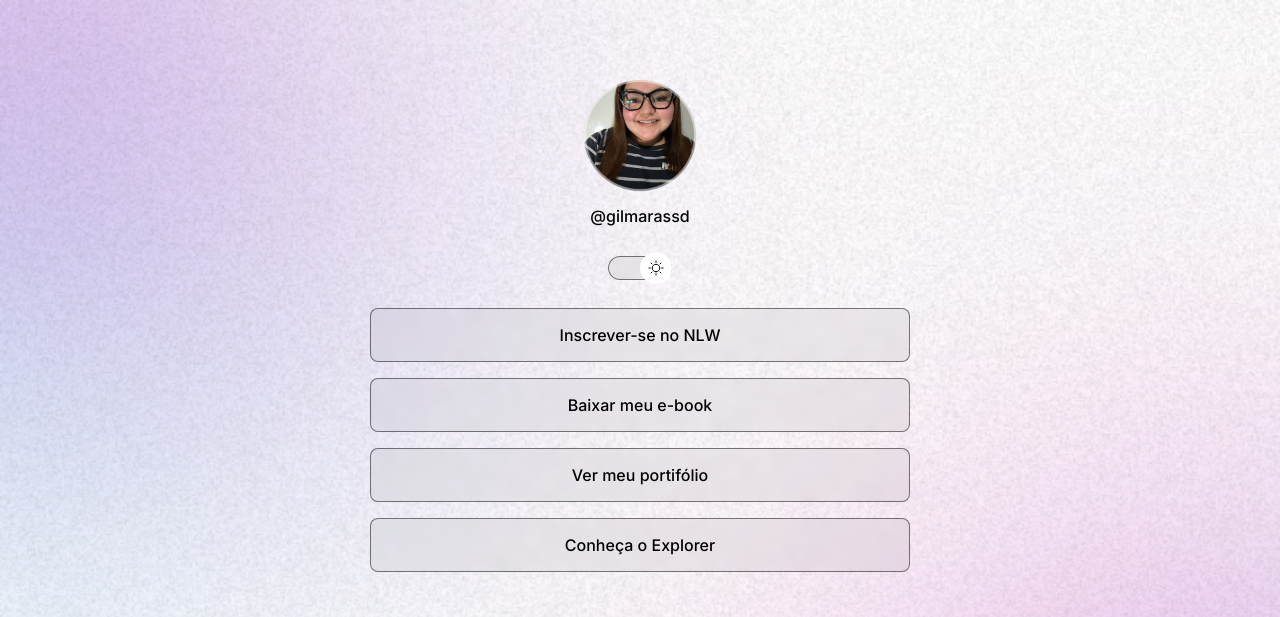
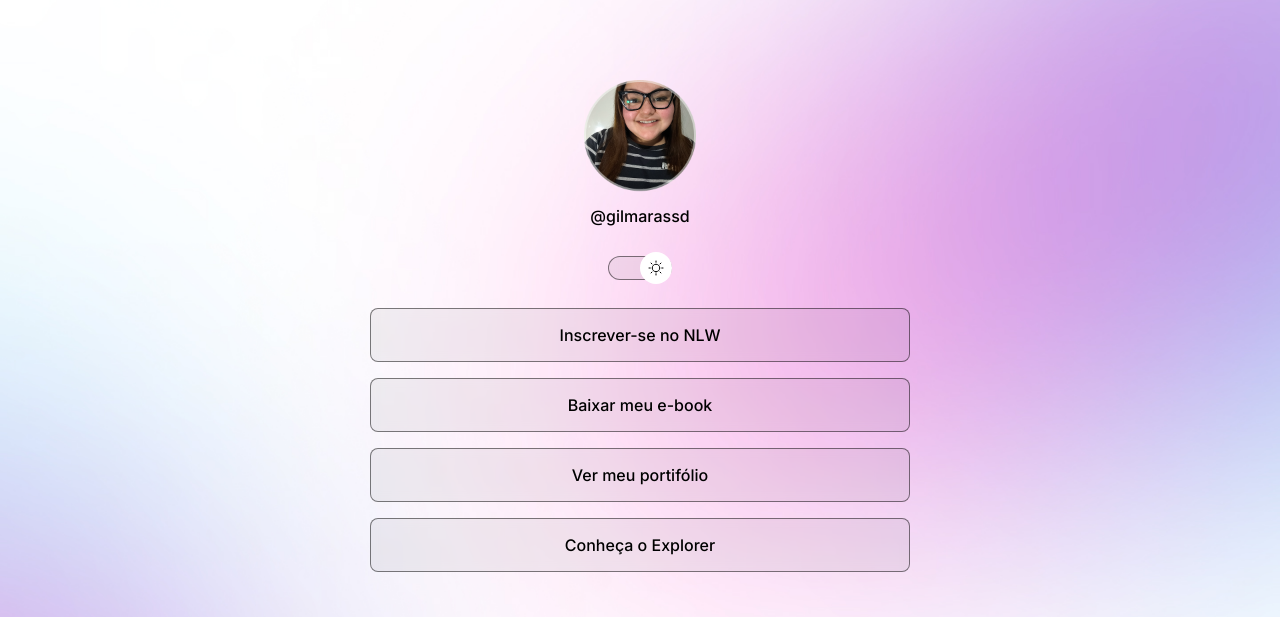
Before and after one commit to Gilmarassd/projeto, a plain HTML site: page index.html in a window 1280 px wide. Shown: the top 617 px of the page. Drawn offline with nearby package versions, Linux system fonts and the light colour scheme.

Commit message:
change background based on media queries

```diff
--- a/style.css
+++ b/style.css
@@ -25,6 +25,7 @@
 
 body {
     background: var(--bg-url) no-repeat top center/cover;
+    height: 100vh;
 }
 body * {
   font-family: "Inter", sans-serif;
@@ -155,3 +156,13 @@ footer{
     text-align: center;
     font-size: 14px;
 }
+
+/* media queries */
+@media (min-width: 700px){
+    :root {
+        --bg-url: url(assets/bg-desktop.jpg)
+    }
+    .light {
+        --bg-url: url(assets/bg-desktop-light.jpg)
+    }
+}
```
